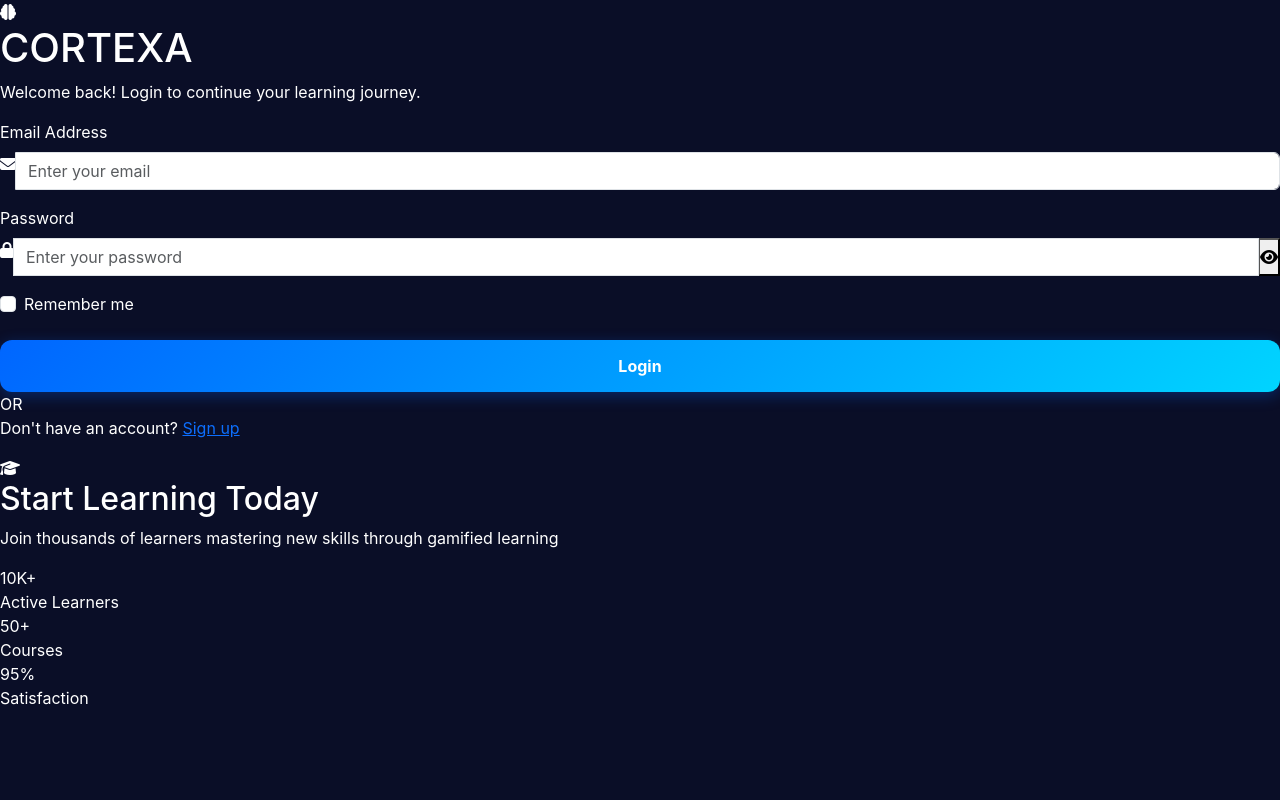
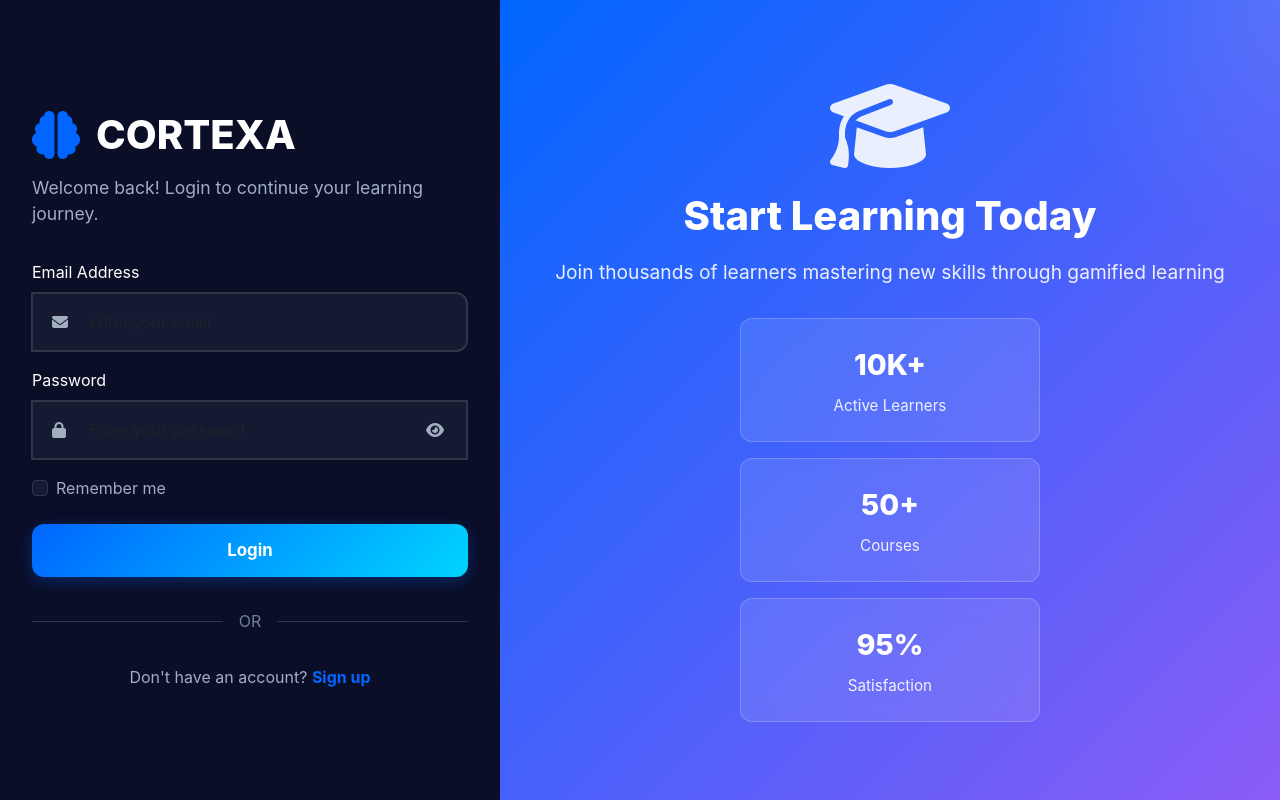
Before and after one commit to AzhaanGlitch/Cortexa, a plain HTML site: page frontend/public/login.html in a window 1280 px wide. Drawn offline with nearby package versions, Linux system fonts and the light colour scheme; files that its build step writes are made by us from their sources; files whose address does not match are found by name.

Commit message:
styling modified

```diff
--- a/frontend/public/css/style.css
+++ b/frontend/public/css/style.css
@@ -1,4 +1,279 @@
-:root {
+/* ========== AUTHENTICATION STYLES ========== */
+.auth-container {
+    min-height: 100vh;
+    display: flex;
+    background: var(--bg-primary);
+}
+
+.auth-box {
+    flex: 1;
+    max-width: 500px;
+    padding: 3rem 2rem;
+    display: flex;
+    flex-direction: column;
+    justify-content: center;
+}
+
+.auth-logo {
+    display: flex;
+    align-items: center;
+    gap: 1rem;
+    margin-bottom: 1rem;
+}
+
+.auth-logo i {
+    font-size: 3rem;
+    color: var(--accent-blue);
+}
+
+.auth-logo h1 {
+    font-size: 2.5rem;
+    font-weight: 800;
+    margin: 0;
+}
+
+.auth-subtitle {
+    color: var(--text-secondary);
+    font-size: 1.1rem;
+    margin-bottom: 2rem;
+}
+
+.auth-form {
+    width: 100%;
+}
+
+.input-group {
+    position: relative;
+    display: flex;
+    align-items: center;
+}
+
+.input-icon {
+    position: absolute;
+    left: 1.25rem;
+    color: var(--text-secondary);
+    z-index: 10;
+    pointer-events: none;
+}
+
+.auth-input {
+    background: var(--bg-secondary);
+    border: 2px solid var(--border-color);
+    color: var(--text-primary);
+    padding: 1rem 1rem 1rem 3.5rem;
+    border-radius: 12px;
+    font-size: 1rem;
+    transition: all 0.3s ease;
+}
+
+.auth-input:focus {
+    background: var(--bg-tertiary);
+    border-color: var(--accent-blue);
+    box-shadow: 0 0 0 3px rgba(0, 102, 255, 0.1);
+    outline: none;
+    color: var(--text-primary);
+}
+
+.input-toggle {
+    position: absolute;
+    right: 1rem;
+    background: none;
+    border: none;
+    color: var(--text-secondary);
+    cursor: pointer;
+    padding: 0.5rem;
+    z-index: 10;
+    transition: color 0.3s ease;
+}
+
+.input-toggle:hover {
+    color: var(--accent-blue);
+}
+
+.form-check-label {
+    color: var(--text-secondary);
+    cursor: pointer;
+}
+
+.form-check-input {
+    border-color: var(--border-color);
+    background-color: var(--bg-secondary);
+    cursor: pointer;
+}
+
+.form-check-input:checked {
+    background-color: var(--accent-blue);
+    border-color: var(--accent-blue);
+}
+
+.auth-btn {
+    padding: 1rem;
+    font-size: 1.05rem;
+    font-weight: 700;
+    border-radius: 12px;
+    transition: all 0.3s ease;
+}
+
+.auth-btn:hover:not(:disabled) {
+    transform: translateY(-2px);
+    box-shadow: 0 8px 25px rgba(0, 102, 255, 0.4);
+}
+
+.auth-btn:disabled {
+    opacity: 0.7;
+    cursor: not-allowed;
+}
+
+.auth-divider {
+    text-align: center;
+    margin: 2rem 0;
+    color: var(--text-muted);
+    position: relative;
+}
+
+.auth-divider::before {
+    content: '';
+    position: absolute;
+    top: 50%;
+    left: 0;
+    right: 0;
+    height: 1px;
+    background: var(--border-color);
+}
+
+.auth-divider span {
+    background: var(--bg-primary);
+    padding: 0 1rem;
+    position: relative;
+}
+
+.auth-footer {
+    text-align: center;
+    margin-top: 1rem;
+}
+
+.auth-footer p {
+    color: var(--text-secondary);
+    margin: 0;
+}
+
+.auth-link {
+    color: var(--accent-blue);
+    text-decoration: none;
+    font-weight: 700;
+    transition: all 0.3s ease;
+}
+
+.auth-link:hover {
+    color: var(--accent-cyan);
+    text-decoration: underline;
+}
+
+.auth-illustration {
+    flex: 1;
+    background: linear-gradient(135deg, var(--accent-blue), var(--accent-purple));
+    display: flex;
+    align-items: center;
+    justify-content: center;
+    padding: 3rem;
+    position: relative;
+    overflow: hidden;
+}
+
+.auth-illustration::before {
+    content: '';
+    position: absolute;
+    width: 500px;
+    height: 500px;
+    background: radial-gradient(circle, rgba(255,255,255,0.1) 0%, transparent 70%);
+    border-radius: 50%;
+    top: -250px;
+    right: -250px;
+}
+
+.illustration-content {
+    text-align: center;
+    position: relative;
+    z-index: 1;
+}
+
+.illustration-content i {
+    font-size: 6rem;
+    margin-bottom: 1rem;
+    opacity: 0.9;
+}
+
+.illustration-content h2 {
+    font-size: 2.5rem;
+    font-weight: 800;
+    margin-bottom: 1rem;
+    line-height: 1.3;
+}
+
+.illustration-content p {
+    font-size: 1.2rem;
+    margin-bottom: 2rem;
+    opacity: 0.9;
+}
+
+.stats-preview,
+.features-preview {
+    display: flex;
+    flex-direction: column;
+    gap: 1rem;
+    align-items: center;
+}
+
+.stat-preview-item,
+.feature-item {
+    background: rgba(255, 255, 255, 0.1);
+    backdrop-filter: blur(10px);
+    padding: 1.5rem 2rem;
+    border-radius: 12px;
+    border: 1px solid rgba(255, 255, 255, 0.2);
+    width: 100%;
+    max-width: 300px;
+}
+
+.stat-preview-value {
+    font-size: 1.8rem;
+    font-weight: 800;
+    margin-bottom: 0.5rem;
+}
+
+.stat-preview-label {
+    font-size: 0.95rem;
+    opacity: 0.9;
+}
+
+.feature-item {
+    display: flex;
+    align-items: center;
+    gap: 1rem;
+    justify-content: flex-start;
+}
+
+.feature-item i {
+    font-size: 1.5rem;
+}
+
+.feature-item span {
+    text-align: left;
+}
+
+@media (max-width: 991px) {
+    .auth-container {
+        flex-direction: column;
+    }
+
+    .auth-illustration {
+        display: none;
+    }
+
+    .auth-box {
+        max-width: 100%;
+    }
+}:root {
     --bg-primary: #0a0e27;
     --bg-secondary: #151932;
     --bg-tertiary: #1e2339;
```
